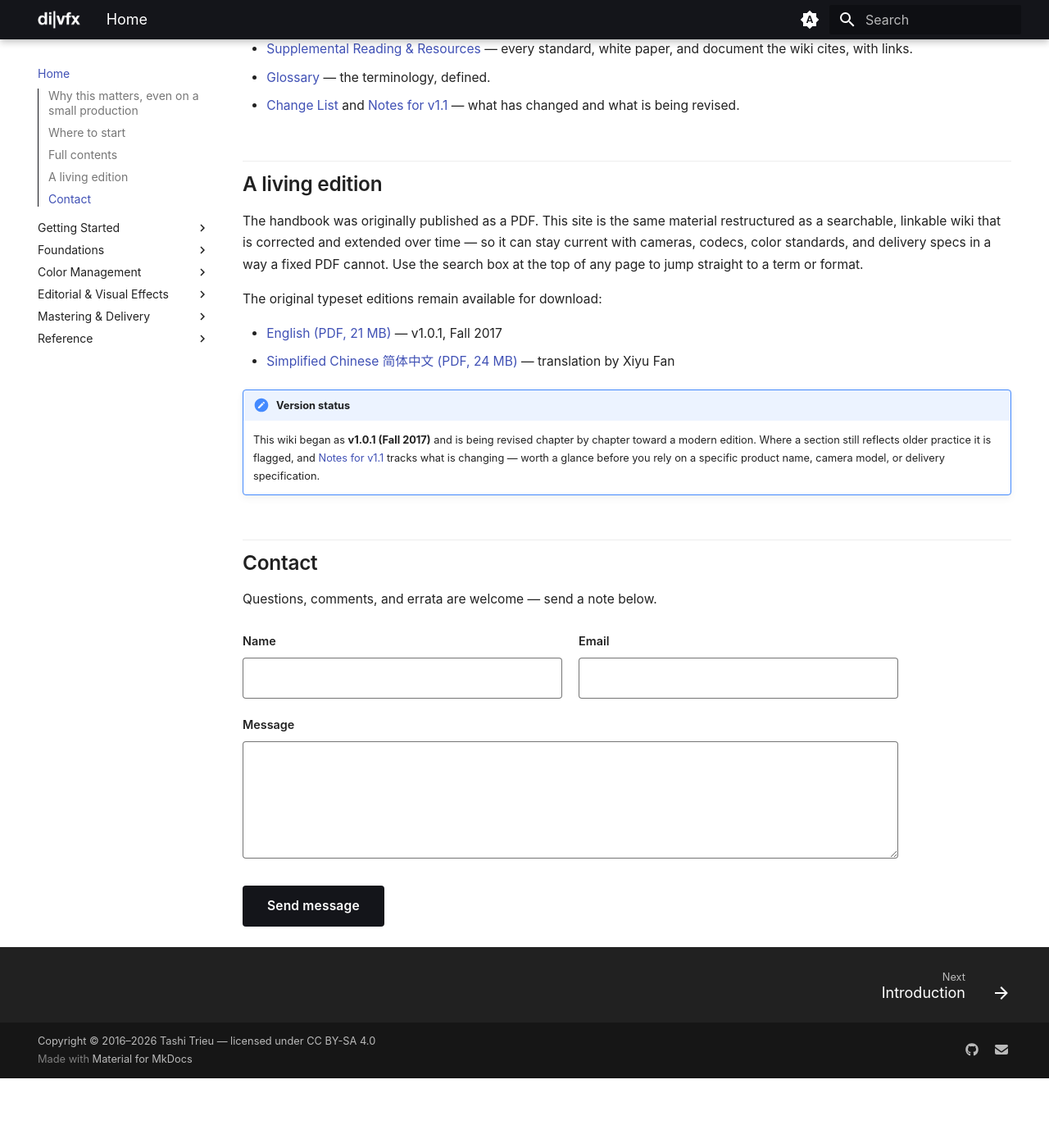
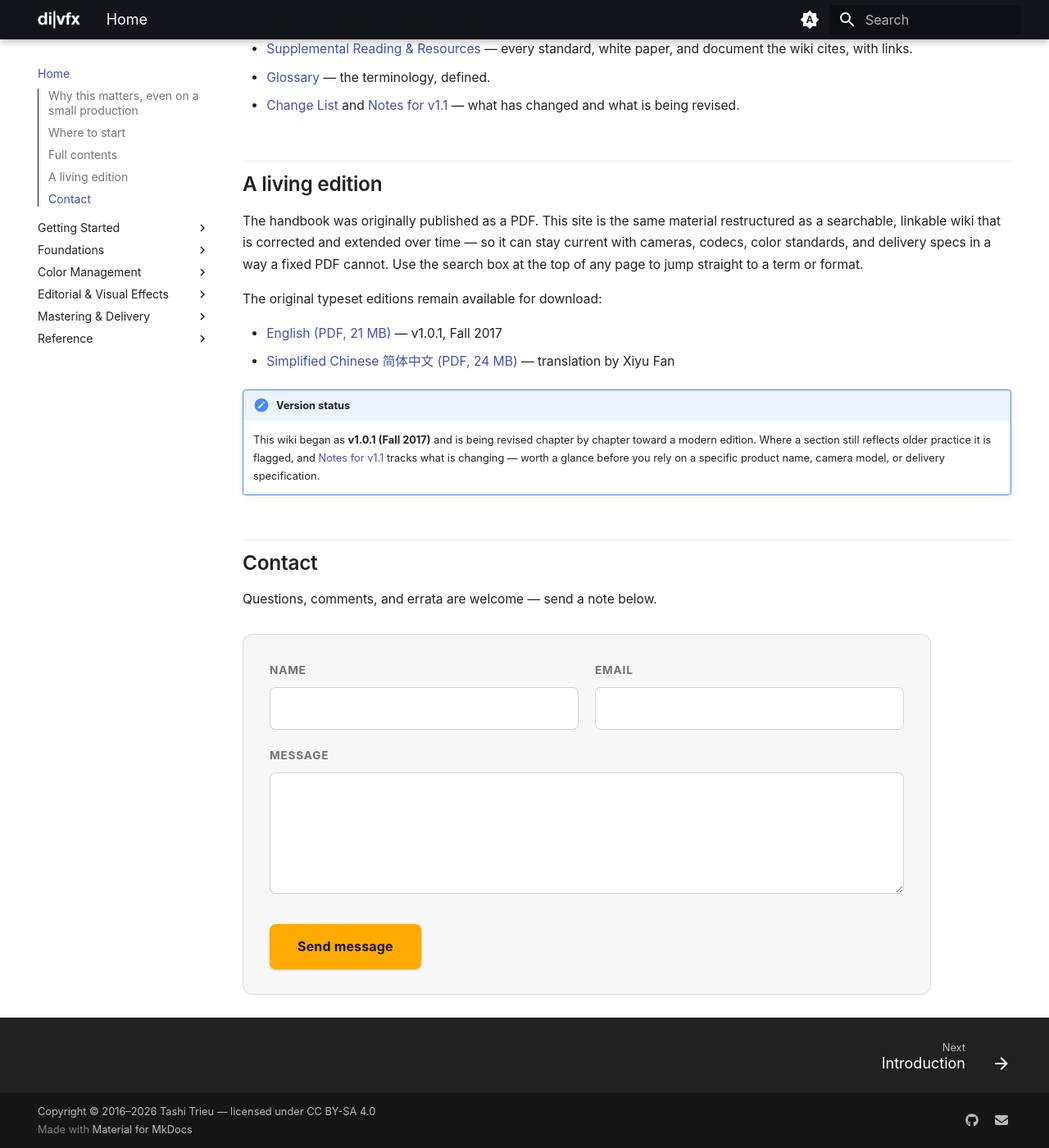
Before and after one commit to tashdor/divfx, an MkDocs documentation site: the page built from docs/index.md, in a window 1280 px wide and 1400 px high, scrolled down 2376 px. Shown: the whole window at 82% size. Built offline with MkDocs 1.6.1 and Material for MkDocs 9.7.7, drawn with Linux system fonts in a browser that asks for light colours; the version menu is left out; before the commit the page ends 3691 px from its top, so only the background shows below that.

Commit message:
Contact form CSS overhaul: elevated card, inset fields, amber CTA
The form was flat/broken on the dark theme: input fields used the page
background (var(--md-default-bg-color)) so they vanished except for a faint
border, and the submit button used the near-black primary (primary=black)
so it disappeared against the dark page.

Redo it as an elevated card — the fields keep the page colour so they read
as inset panels against the slightly-lighter card — with uppercase eyebrow
labels, softer radii, an accent focus ring, and a bright amber (accent)
submit button with dark text. Theme-aware via Material tokens + color-mix,
so it also reads well in light mode.

Co-Authored-By: Claude Opus 4.8 <noreply@anthropic.com>

```diff
--- a/docs/stylesheets/extra.css
+++ b/docs/stylesheets/extra.css
@@ -193,39 +193,54 @@
   font-size: 0.72rem;
 }
 
-/* Contact form (Formspree) — theme-aware, matches Material tokens. */
-.md-typeset .contact-form { max-width: 40rem; margin: 1.6em 0; }
+/* Contact form (Formspree) — theme-aware. The form is an elevated card so the
+   page-coloured fields read as inset panels (they'd otherwise vanish against the
+   body background), and the CTA uses the amber accent instead of the near-black
+   primary that disappeared on the dark theme. */
+.md-typeset .contact-form {
+  max-width: 42rem; margin: 1.8em 0;
+  padding: 1.6rem 1.6rem 1.5rem;
+  background: color-mix(in srgb, var(--md-default-fg-color) 3.5%, var(--md-default-bg-color));
+  border: 1px solid color-mix(in srgb, var(--md-default-fg-color) 12%, transparent);
+  border-radius: 12px;
+}
 .md-typeset .contact-form .cf-grid { display: grid; grid-template-columns: 1fr 1fr; gap: 1rem; margin-bottom: 1rem; }
 .md-typeset .contact-form .cf-grid .cf-field { margin-bottom: 0; }
 .md-typeset .contact-form .cf-field { display: block; margin-bottom: 1rem; }
 .md-typeset .contact-form .cf-field > span {
-  display: block; font-size: .72rem; font-weight: 600; color: var(--md-default-fg-color); margin-bottom: .4rem;
+  display: block; font-size: .68rem; font-weight: 700; text-transform: uppercase; letter-spacing: .06em;
+  color: var(--md-default-fg-color--light); margin-bottom: .45rem;
 }
 .md-typeset .contact-form input,
 .md-typeset .contact-form textarea {
-  width: 100%; box-sizing: border-box; padding: .6rem .75rem; font: inherit; font-size: .78rem; line-height: 1.5;
+  width: 100%; box-sizing: border-box; padding: .65rem .8rem; font: inherit; font-size: .8rem; line-height: 1.5;
   color: var(--md-default-fg-color);
   background: var(--md-default-bg-color);
-  border: 1px solid var(--md-default-fg-color--light);
-  border-radius: 4px; transition: border-color .15s ease, box-shadow .15s ease;
+  border: 1px solid color-mix(in srgb, var(--md-default-fg-color) 20%, transparent);
+  border-radius: 7px; transition: border-color .15s ease, box-shadow .15s ease;
 }
-.md-typeset .contact-form textarea { resize: vertical; min-height: 6.5rem; }
+.md-typeset .contact-form input::placeholder,
+.md-typeset .contact-form textarea::placeholder { color: var(--md-default-fg-color--light); opacity: 1; }
+.md-typeset .contact-form textarea { resize: vertical; min-height: 7rem; }
 .md-typeset .contact-form input:hover,
-.md-typeset .contact-form textarea:hover { border-color: var(--md-default-fg-color); }
+.md-typeset .contact-form textarea:hover { border-color: color-mix(in srgb, var(--md-default-fg-color) 38%, transparent); }
 .md-typeset .contact-form input:focus,
 .md-typeset .contact-form textarea:focus {
   outline: none; border-color: var(--md-accent-fg-color);
-  box-shadow: 0 0 0 2px color-mix(in srgb, var(--md-accent-fg-color) 30%, transparent);
+  box-shadow: 0 0 0 3px color-mix(in srgb, var(--md-accent-fg-color) 25%, transparent);
 }
 .md-typeset .contact-form .cf-submit {
-  appearance: none; cursor: pointer; margin-top: .2rem;
-  padding: .6rem 1.5rem; font: inherit; font-size: .78rem; font-weight: 600; letter-spacing: .01em;
-  color: var(--md-primary-bg-color); background: var(--md-primary-fg-color);
-  border: none; border-radius: 4px; transition: opacity .15s ease, transform .05s ease;
+  appearance: none; cursor: pointer; margin-top: .4rem;
+  padding: .7rem 1.7rem; font: inherit; font-size: .8rem; font-weight: 700; letter-spacing: .01em;
+  color: #17130a; background: var(--md-accent-fg-color);
+  border: none; border-radius: 7px;
+  box-shadow: 0 1px 2px rgba(0, 0, 0, .18);
+  transition: filter .15s ease, transform .05s ease, box-shadow .15s ease;
 }
-.md-typeset .contact-form .cf-submit:hover { opacity: .85; }
-.md-typeset .contact-form .cf-submit:active { transform: translateY(1px); }
+.md-typeset .contact-form .cf-submit:hover { filter: brightness(1.07); box-shadow: 0 3px 10px color-mix(in srgb, var(--md-accent-fg-color) 40%, transparent); }
+.md-typeset .contact-form .cf-submit:active { transform: translateY(1px); box-shadow: 0 1px 2px rgba(0, 0, 0, .18); }
 @media screen and (max-width: 44.9375em) {
+  .md-typeset .contact-form { padding: 1.2rem; }
   .md-typeset .contact-form .cf-grid { grid-template-columns: 1fr; gap: 0; }
   .md-typeset .contact-form .cf-grid .cf-field { margin-bottom: 1rem; }
 }
```
